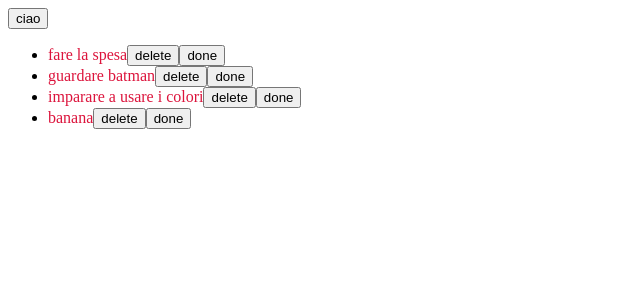
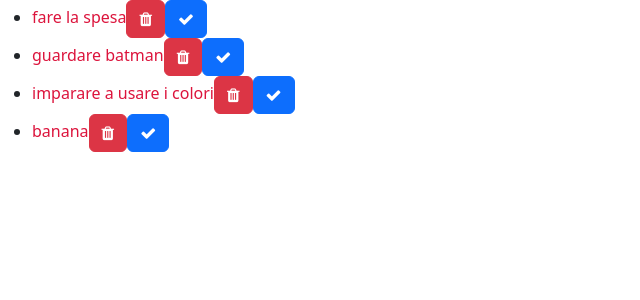
Before and after one commit to enricogiacomazzi/frot-todo-list, a React (Vite) app: page / in a window 1280 px wide. Shown: the top 300 px of the page, without its empty margins (0-640 px from the left). Built offline with nearby package versions, Linux system fonts and the light colour scheme.

Commit message:
components

```diff
--- a/package.json
+++ b/package.json
@@ -10,6 +10,9 @@
     "preview": "vite preview"
   },
   "dependencies": {
+    "bootstrap": "^5.3.8",
+    "clsx": "^2.1.1",
+    "font-awesome": "^4.7.0",
     "immer": "^10.1.3",
     "react": "^19.1.1",
     "react-dom": "^19.1.1"
--- a/src/App.jsx
+++ b/src/App.jsx
@@ -1,6 +1,8 @@
 import style from './App.module.css';
 import { useState } from 'react';
 import {produce} from 'immer';
+import clsx from 'clsx';
+import { MyButton } from './components/MyButton';
 
 
 const initialState = [
@@ -26,11 +28,11 @@ function App() {
     setTodos(todos.filter(t => t.id !== td.id));
 
 
-    const index = todos.findIndex(t => t.id === td.id);
+    // const index = todos.findIndex(t => t.id === td.id);
 
-    setTodos(produce(todos, draft => {
-      draft.splice(index, 1);
-    }));
+    // setTodos(produce(todos, draft => {
+    //   draft.splice(index, 1);
+    // }));
   }
 
   function toggleTodo(td) {
@@ -50,18 +52,27 @@ function App() {
   //   return res;
   // }
 
-  function todoStyle(td) {
-    return ['todo', td.done ? 'done' : null].filter(x => !!x).join(' ');
-  }
+  // function todoStyle(td) {
+  //   // return clsx(['todo', td.done && 'done']);
+  //   // return clsx({'todo': true, 'done': td.done});
+  //   return ;
+  //   // return ['todo', td.done ? 'done' : null].filter(x => !!x).join(' ');
+  // }
 
   return (
     <>
-    <button onClick={tmp}>ciao</button>
       <ul>
         {todos.map(t => <li key={t.id}>
-            <span className={todoStyle(t)}>{t.text}</span>
-            <button onClick={() => deleteTodo(t)}>delete</button>
-            <button onClick={() => toggleTodo(t)}>{t.done ? 'undone' : 'done'}</button>
+            <span className={clsx('todo', {'done': t.done})}>{t.text}</span>
+            <MyButton
+              level={4}
+              icon="fa-trash"
+              clickHandler={() => deleteTodo(t)}
+            />
+            <MyButton
+              icon={ t.done ? 'fa-times' : 'fa-check'}
+              clickHandler={() => toggleTodo(t)}
+            />
           </li>)}
       </ul>
     </>
--- /dev/null
+++ b/src/components/MyButton.jsx
@@ -0,0 +1,18 @@
+import clsx from 'clsx';
+
+export const MyButton = ({label, icon, level, clickHandler}) => {
+    const btnClass = [
+        'btn-primary',
+        'btn-secondary',
+        'btn-success',
+        'btn-warning',
+        'btn-danger'
+    ][level ?? 0];
+
+    return (
+        <button className={clsx('btn', btnClass)} onClick={clickHandler}>
+            {icon && <i className={clsx('fa', icon)}></i>}
+            {label}
+        </button>
+    )
+}
```
Also changed, not shown: src/main.jsx (+5 -3 lines), 1 other file (tests, documents, lock files or other folders).
